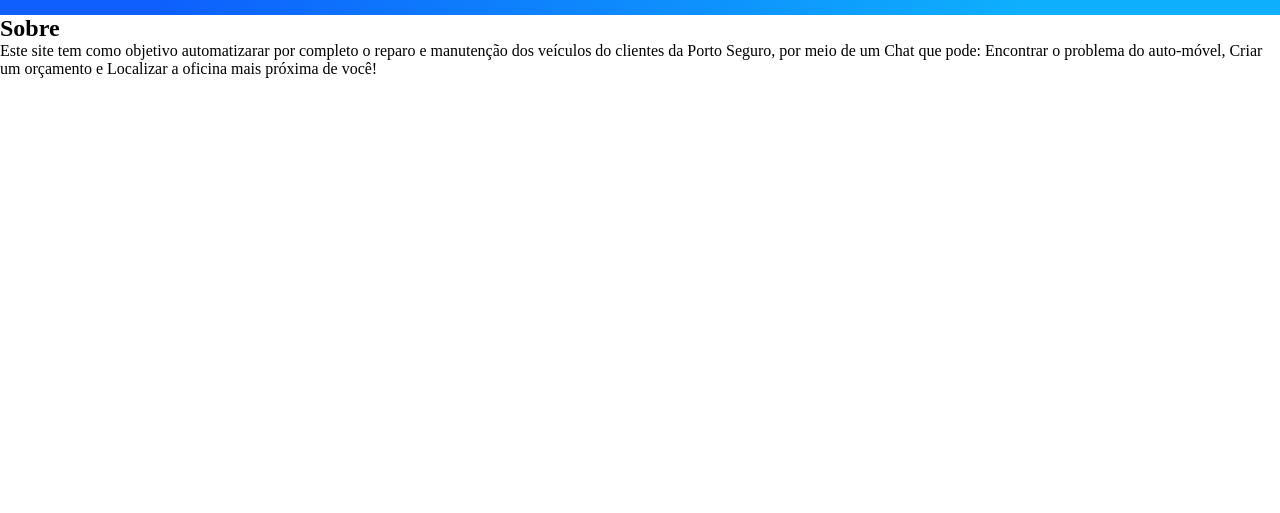
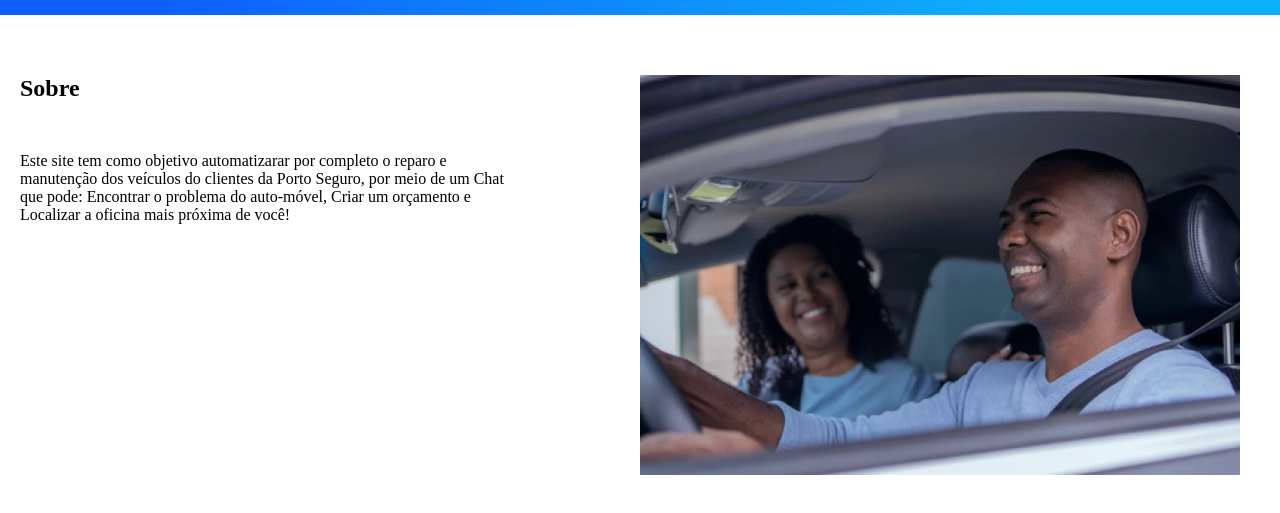
Before and after one commit to NicolasBarutti/challengeFrontend, a plain HTML site: page index.html in a window 1280 px wide. Shown: the part 165-678 px from the top of the page. Drawn offline with Linux system fonts and the light colour scheme.

Commit message:
Main finalizado

```diff
--- a/index.html
+++ b/index.html
@@ -22,14 +22,14 @@
     </header>
 
 
-    <div class="Main">
-        <h2>Sobre</h2>
-
-        <p>Este site tem como objetivo automatizarar por completo o reparo e manutenção dos veículos do clientes da Porto Seguro,
-            por meio de um Chat que pode: Encontrar o problema do auto-móvel, Criar um orçamento e Localizar a oficina mais
-            próxima de você!
-        </p>
-
-    </div>
+    <main>
+        <section class="about">
+            <h2>Sobre</h2>
+            <p>Este site tem como objetivo automatizarar por completo o reparo e manutenção dos veículos do clientes da Porto Seguro, por meio de um Chat que pode: Encontrar o problema do auto-móvel, Criar um orçamento e Localizar a oficina mais próxima de você!</p>
+        </section>
+        <section class="main-right">
+            <img src="imagens/carro.png">
+        </section>
+    </main>
 </body>
 </html>
--- a/style.css
+++ b/style.css
@@ -19,17 +19,17 @@ header{
 
 }
 
-img {
+.header-left img {
     height: 150px;
     width: 150px;
     padding: 15px;
 }
 
-.title{
+.header-left .title{
     margin: 20px 0 0 30px;
 }
 
-.links{
+header .links{
     width: 500px;
     margin-top: 120px;
     padding-right: 50px;
@@ -37,6 +37,27 @@ img {
     justify-content: space-evenly;
 }
 
-a{
+.links a{
     color: #FFFFFF;
 }
+
+main{
+    display: flex;
+    justify-content: space-between;
+}
+
+main .about{
+    margin-top: 60px;
+    margin-left: 20px;
+    width: 500px;
+}
+
+.about h2{
+    padding-bottom: 50px;
+}
+
+.main-right img{
+    height: 400px;
+    width: 600px;
+    margin: 60px 40px 0 0;
+}
```
Also changed, not shown: imagens/carro.png (added).
